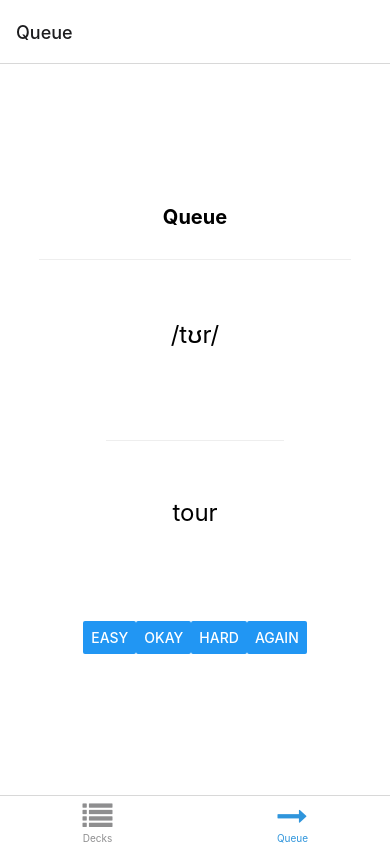
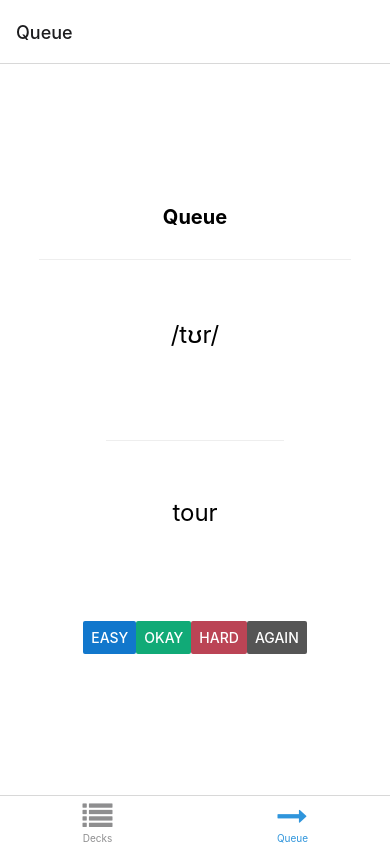
Before and after one commit to pjnalls/memomalist, a React Native app: screen /Queue in a window 390 px wide. Both pictures are taken after a click on the button "ANSWER". Built offline with nearby package versions, Linux system fonts and the light colour scheme; what expo-linking would draw is missing.

Commit message:
Add `Colors` to `Review` buttons.

```diff
--- a/components/Review.tsx
+++ b/components/Review.tsx
@@ -1,15 +1,18 @@
 import { useState } from "react";
-import { Button, StyleSheet } from "react-native";
+import { Button, ColorSchemeName, StyleSheet } from "react-native";
 
 import { ONE_DAY_IN_MILLISECONDS, system } from "../data/Queue.data";
 import { fibonacci } from "../fibonacci";
+import useColorScheme from "../hooks/useColorScheme";
 import { Text, View } from "./Themed";
 import { Card } from "../types";
+import Colors from "../constants/Colors";
 
 export default function Review(props: { queue: Card[] }) {
   const { queue } = props;
   const [display, setDisplay] = useState(false);
   const [currentCard, setCurrentCard] = useState(queue[queue.length - 1]);
+  const colorScheme = useColorScheme();
 
   if (currentCard && currentCard.days <= 0) {
     const { front, back } = currentCard;
@@ -46,24 +49,29 @@ export default function Review(props: { queue: Card[] }) {
               />
               <View style={styles.buttonRow}>
                 <Button
+                  color={Colors[colorScheme].easy}
                   title="Easy"
                   onPress={() =>
                     review(5, currentCard, queue, setCurrentCard, setDisplay)
                   }
                 />
                 <Button
+                  color={Colors[colorScheme].okay}
+
                   title="Okay"
                   onPress={() =>
                     review(3, currentCard, queue, setCurrentCard, setDisplay)
                   }
                 />
                 <Button
+                  color={Colors[colorScheme].hard}
                   title="Hard"
                   onPress={() =>
                     review(1, currentCard, queue, setCurrentCard, setDisplay)
                   }
                 />
                 <Button
+                  color={Colors[colorScheme].again}
                   title="Again"
                   onPress={() =>
                     review(0, currentCard, queue, setCurrentCard, setDisplay)
--- a/constants/Colors.ts
+++ b/constants/Colors.ts
@@ -1,19 +1,27 @@
-const tintColorLight = '#2f95dc';
-const tintColorDark = '#fff';
+const tintColorLight = "#2f95dc";
+const tintColorDark = "#fff";
 
 export default {
   light: {
-    text: '#000',
-    background: '#fff',
+    text: "#000",
+    background: "#fff",
     tint: tintColorLight,
-    tabIconDefault: '#ccc',
+    tabIconDefault: "#ccc",
     tabIconSelected: tintColorLight,
+    easy: "#17c",
+    okay: "#1a7",
+    hard: "#b45",
+    again: "#555",
   },
   dark: {
-    text: '#fff',
-    background: '#000',
+    text: "#fff",
+    background: "#000",
     tint: tintColorDark,
-    tabIconDefault: '#ccc',
+    tabIconDefault: "#ccc",
     tabIconSelected: tintColorDark,
+    easy: "#17c",
+    okay: "#1a7",
+    hard: "#b45",
+    again: "#555",
   },
 };
```
